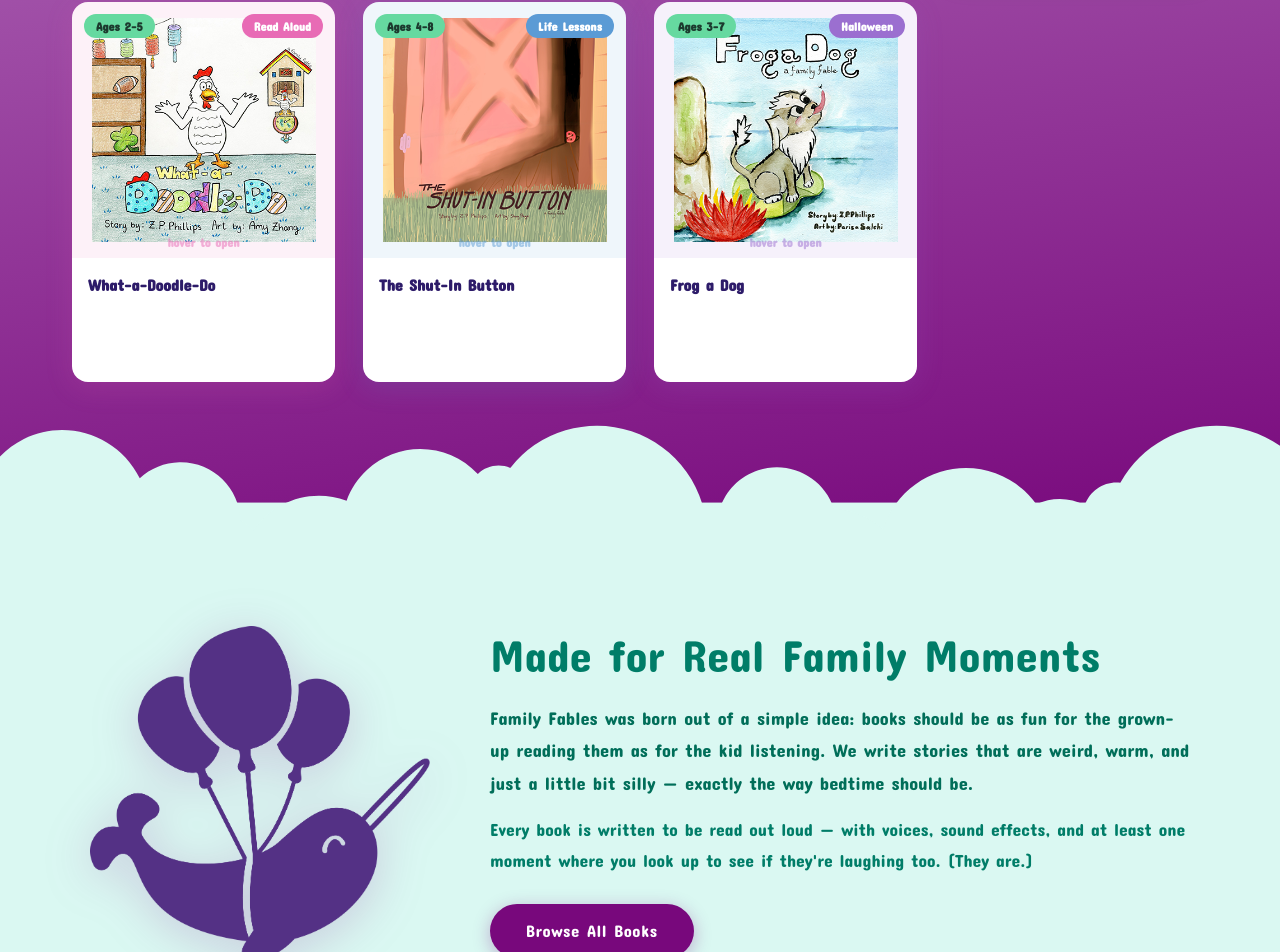
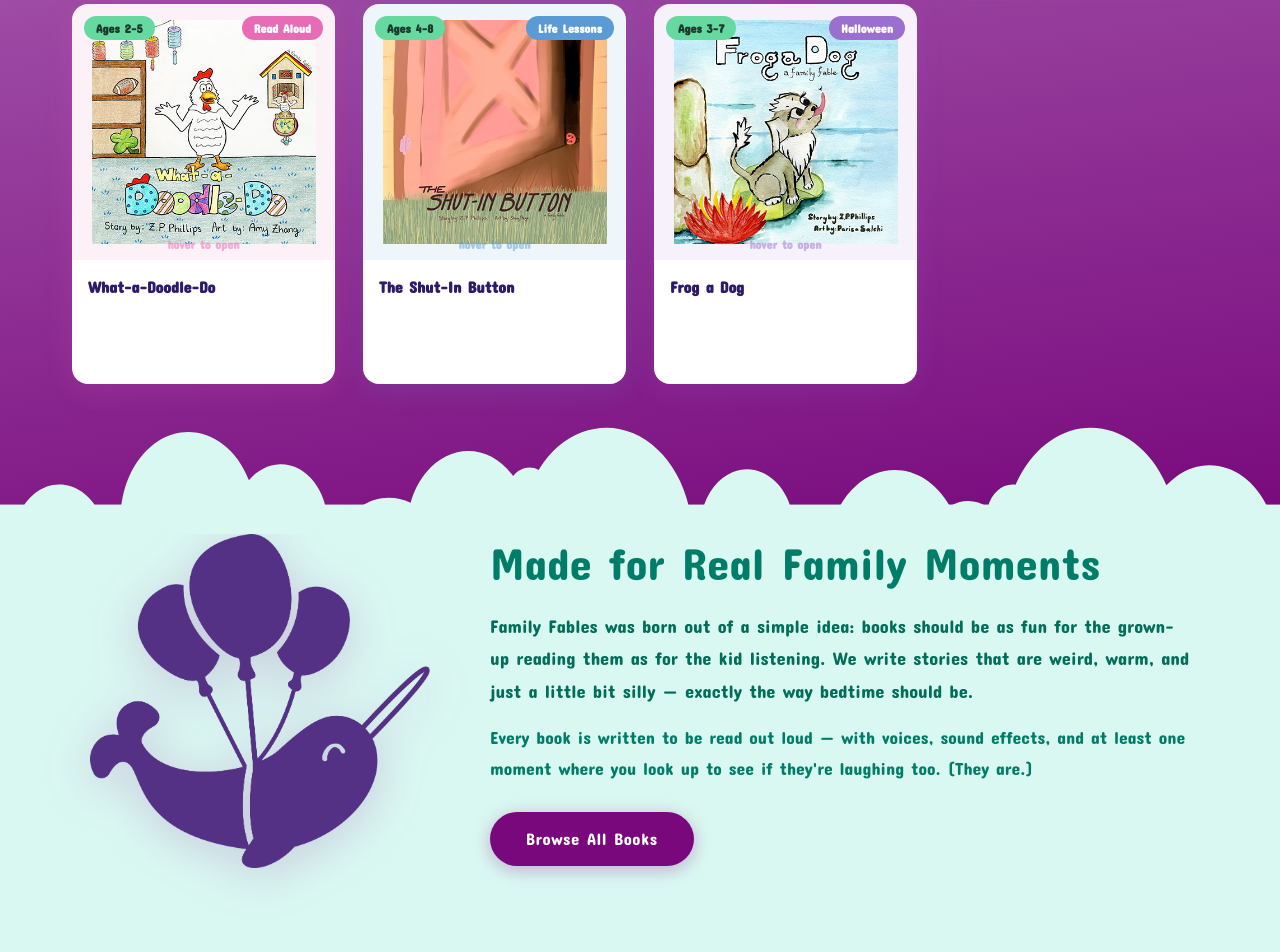
Before and after one commit to zpphillips-star/familyfables, a Next.js app: page / in a window 1280 px wide. Shown: the part 1807-2759 px from the top of the page. Built offline with nearby package versions, Linux system fonts and the light colour scheme.

Commit message:
fix: cloud clipping + seam — preserveAspectRatio=none, sections slide under cloud via negative margin

```diff
--- a/app/page.tsx
+++ b/app/page.tsx
@@ -16,7 +16,7 @@ function SectionClouds({ fill }: { fill: string }) {
   return (
     <svg
       viewBox="0 0 1280 86"
-      preserveAspectRatio="xMidYMid slice"
+      preserveAspectRatio="none"
       xmlns="http://www.w3.org/2000/svg"
       style={{
         position: 'absolute',
@@ -107,6 +107,7 @@ export default function Home() {
           paddingBottom: '110px',
           display: 'flex',
           flexDirection: 'column',
+          zIndex: 2,
         }}
       >
         {/* Narwhal watermark — large decorative bg element, positioned left */}
@@ -212,8 +213,10 @@ export default function Home() {
         style={{
           background: 'linear-gradient(172deg, #d9b5e5 0%, #78087c 100%)',
           position: 'relative',
-          marginTop: '-2px',
+          marginTop: '-110px',
+          paddingTop: '110px',
           paddingBottom: '110px',
+          zIndex: 1,
         }}
       >
         <div
@@ -264,10 +267,10 @@ export default function Home() {
       <section
         style={{
           background: '#daf8f2',
-          marginTop: '-2px',
-          padding: 'clamp(48px, 8vw, 96px) 32px',
+          marginTop: '-110px',
+          paddingTop: '110px',
           position: 'relative',
-          zIndex: 1,
+          zIndex: 0,
         }}
       >
         <div
```
